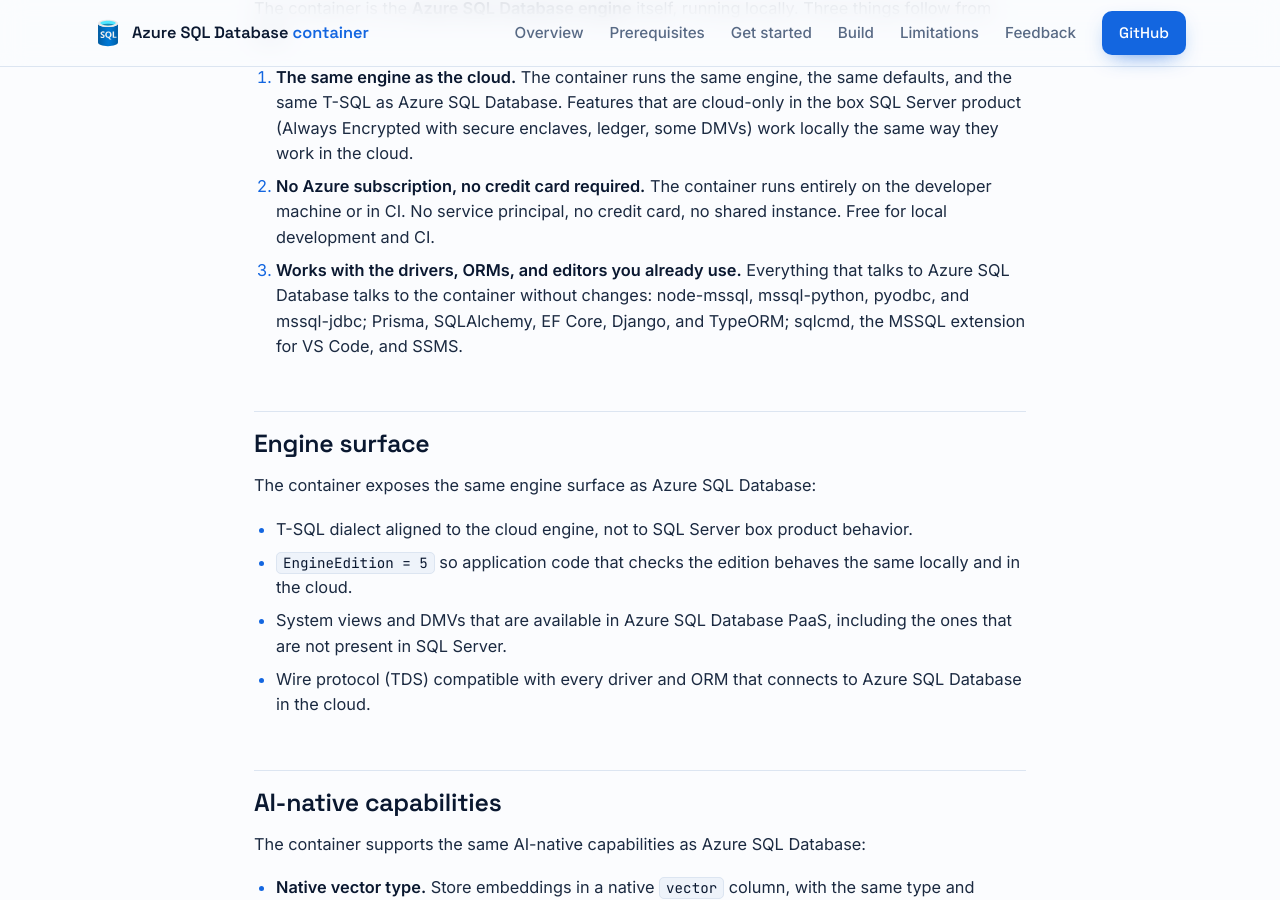
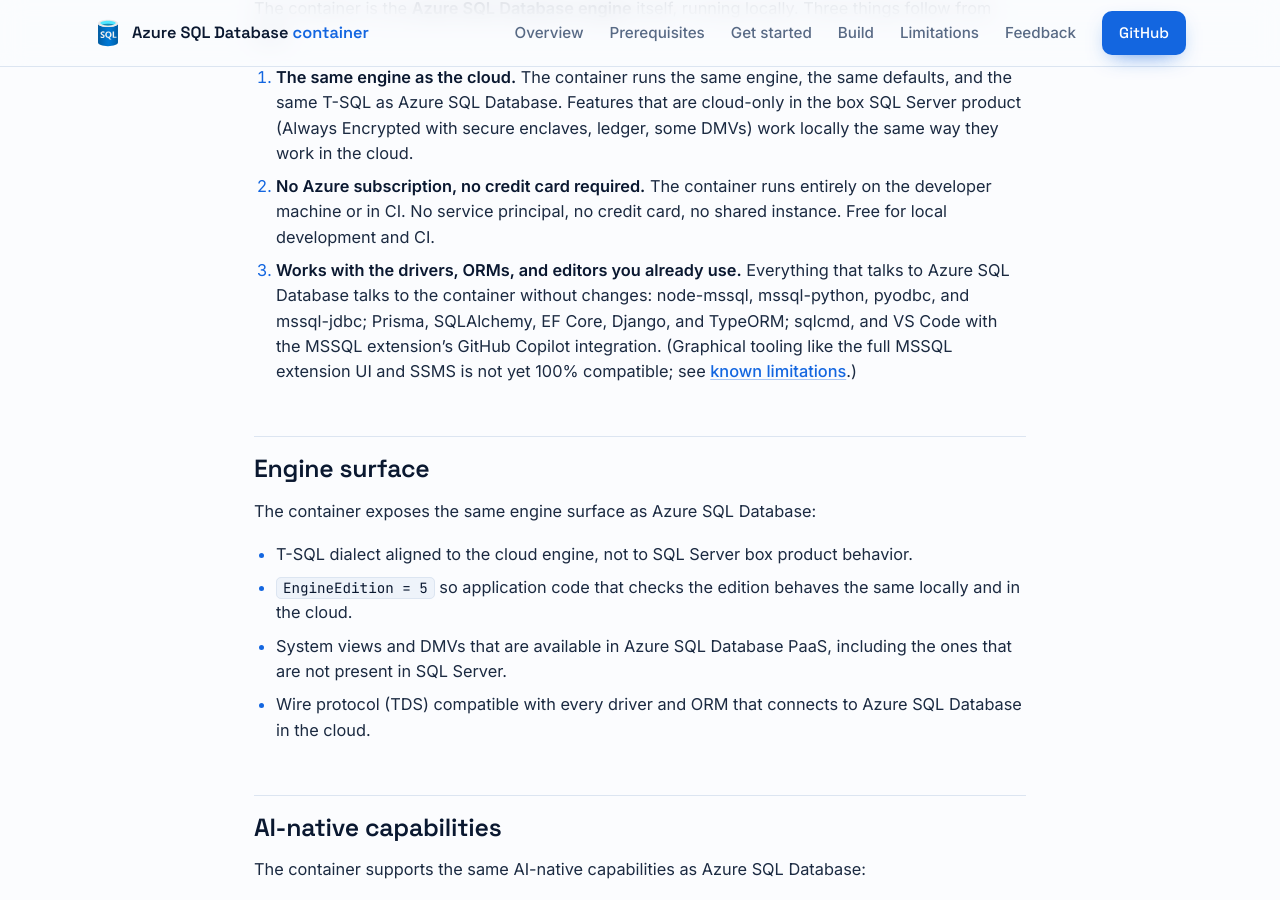
Before and after one commit to microsoft/azure-sql-database-container, a Jekyll site: the page built from docs/what-is-the-container.md, in a window 1280 px wide and 900 px high, scrolled down 997 px. Built offline with Jekyll 4.4.1, drawn with Linux system fonts in a browser that asks for light colours.

Commit message:
Link the MSSQL Copilot docs and sync tooling claims repo-wide
- Link https://aka.ms/vscode-mssql-copilot-docs everywhere the working MSSQL
  GitHub Copilot integration is mentioned (getting-started, known-limitations,
  and the container skill's connect-and-query reference).
- Bring repo content in sync with the GUI-tooling limitation: what-is-the-container
  no longer lists the full MSSQL UI and SSMS as working without changes (scoped
  to the Copilot integration, with a pointer to known limitations), and the
  skill's VS Code MSSQL section now carries the same caveat instead of walking
  the not-yet-stable UI unconditionally.

```diff
--- a/docs/what-is-the-container.md
+++ b/docs/what-is-the-container.md
@@ -25,7 +25,7 @@
 
 1. **The same engine as the cloud.** The container runs the same engine, the same defaults, and the same T-SQL as Azure SQL Database. Features that are cloud-only in the box SQL Server product (Always Encrypted with secure enclaves, ledger, some DMVs) work locally the same way they work in the cloud.
 2. **No Azure subscription, no credit card required.** The container runs entirely on the developer machine or in CI. No service principal, no credit card, no shared instance. Free for local development and CI.
-3. **Works with the drivers, ORMs, and editors you already use.** Everything that talks to Azure SQL Database talks to the container without changes: node-mssql, mssql-python, pyodbc, and mssql-jdbc; Prisma, SQLAlchemy, EF Core, Django, and TypeORM; sqlcmd, the MSSQL extension for VS Code, and SSMS.
+3. **Works with the drivers, ORMs, and editors you already use.** Everything that talks to Azure SQL Database talks to the container without changes: node-mssql, mssql-python, pyodbc, and mssql-jdbc; Prisma, SQLAlchemy, EF Core, Django, and TypeORM; sqlcmd, and VS Code with the MSSQL extension's GitHub Copilot integration. (Graphical tooling like the full MSSQL extension UI and SSMS is not yet 100% compatible; see [known limitations](known-limitations.md).)
 
 ## Engine surface
 
```
Also changed, not shown: docs/getting-started.md (+1 -1 lines), docs/known-limitations.md (+1 -1 lines), skills/azuresql-db-container/references/connect-and-query.md (+5 -1 lines).
